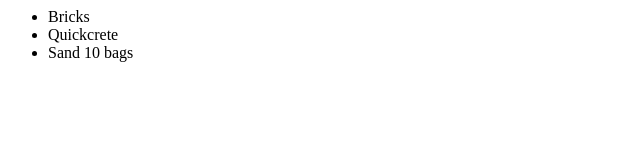
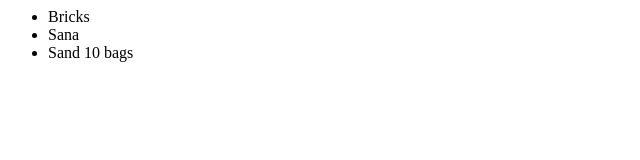
Before and after one commit to omarayaz/newGitTest, a plain HTML site: page Index.html in a window 1280 px wide. Shown: the full height of the page, 0-640 px from the left. Drawn offline with Linux system fonts and the light colour scheme.

Commit message:
Sana added

```diff
--- a/Index.html
+++ b/Index.html
@@ -3,7 +3,7 @@
         <div>
             <ul>
                 <li>Bricks</li>
-                <li>Quickcrete</li>
+                <li>Sana</li>
 		        <li>Sand 10 bags</li>
             </ul>
         </div>
```
